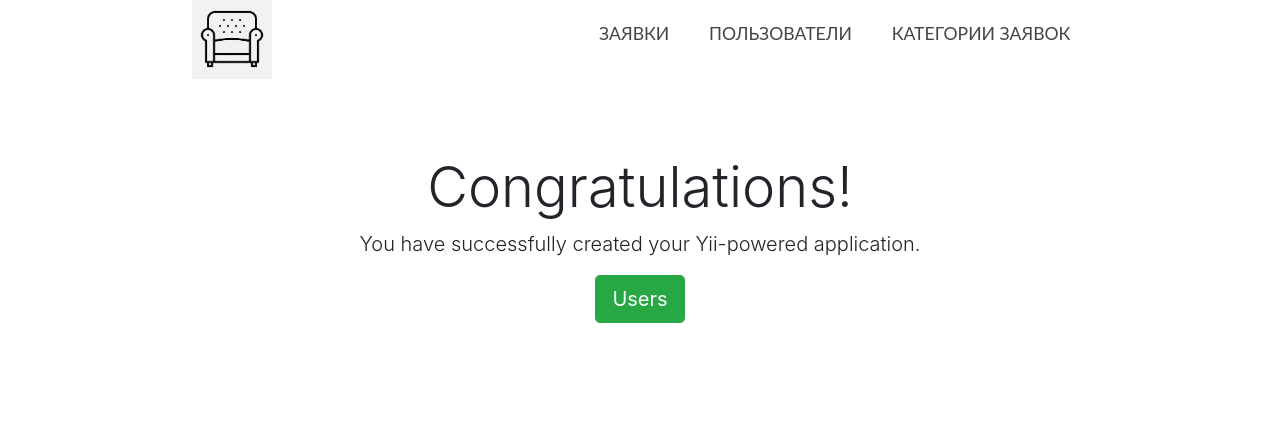
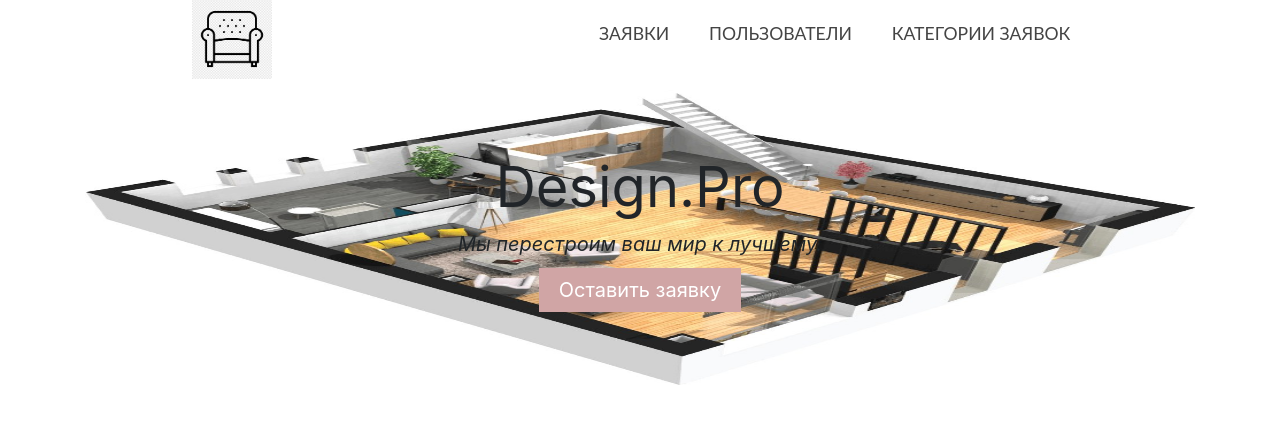
Before and after one commit to Ninel-Zabaykina/wstest, a Yii app: template views/site/index.php in a window 1280 px wide. Shown: the part 22-446 px from the top of the page. Run offline with PHP 8.4 and a stand-in for Yii, Linux system fonts and the light colour scheme; the template is opened without the code that fills it, so the values that code supplies are empty; some libraries are stand-ins or nearby versions.

Commit message:
change button color

```diff
--- a/views/site/index.php
+++ b/views/site/index.php
@@ -9,14 +9,15 @@ $this->title = 'DesignPRO';
 ?>
 
 <div class="site-index">
+<section class="design">
+    <div class="jumbotron text-center bg-transparent">
+        <h1 class="display-4"><b>Design.Pro</b></h1>
 
-    <div class="jumbotron text-center bg-transparent">
-        <h1 class="display-4">Congratulations!</h1>
+        <p class="lead"><b>Мы перестроим ваш мир к лучшему.</b></p>
 
-        <p class="lead">You have successfully created your Yii-powered application.</p>
-
-        <p><?= Html::a('Users', ['user/index'], ['class' => 'btn btn-lg btn-success']); ?></p>
+        <p><?= Html::a('Оставить заявку', ['user/index'],['class'=>'b1']); ?></p>
     </div>
+</section>
 
     <div class="body-content">
         <div class="bids">
--- a/web/css/style.css
+++ b/web/css/style.css
@@ -40,3 +40,16 @@ body{
     color: #fff;
     background: #d0a5a5;
 }
+.b1{
+    background: #d0a5a5; /* Синий цвет фона */
+    color: white; /* Белые буквы */
+    font-size: 15pt;
+    padding: 0.5em 1em;
+}
+.lead{
+    font-style: italic;
+}
+.design{
+    background-image: url('/web/images/plan.jpg');
+    background-size: 100% 100%;
+}
```
Also changed, not shown: web/images/plan.jpg (added).
